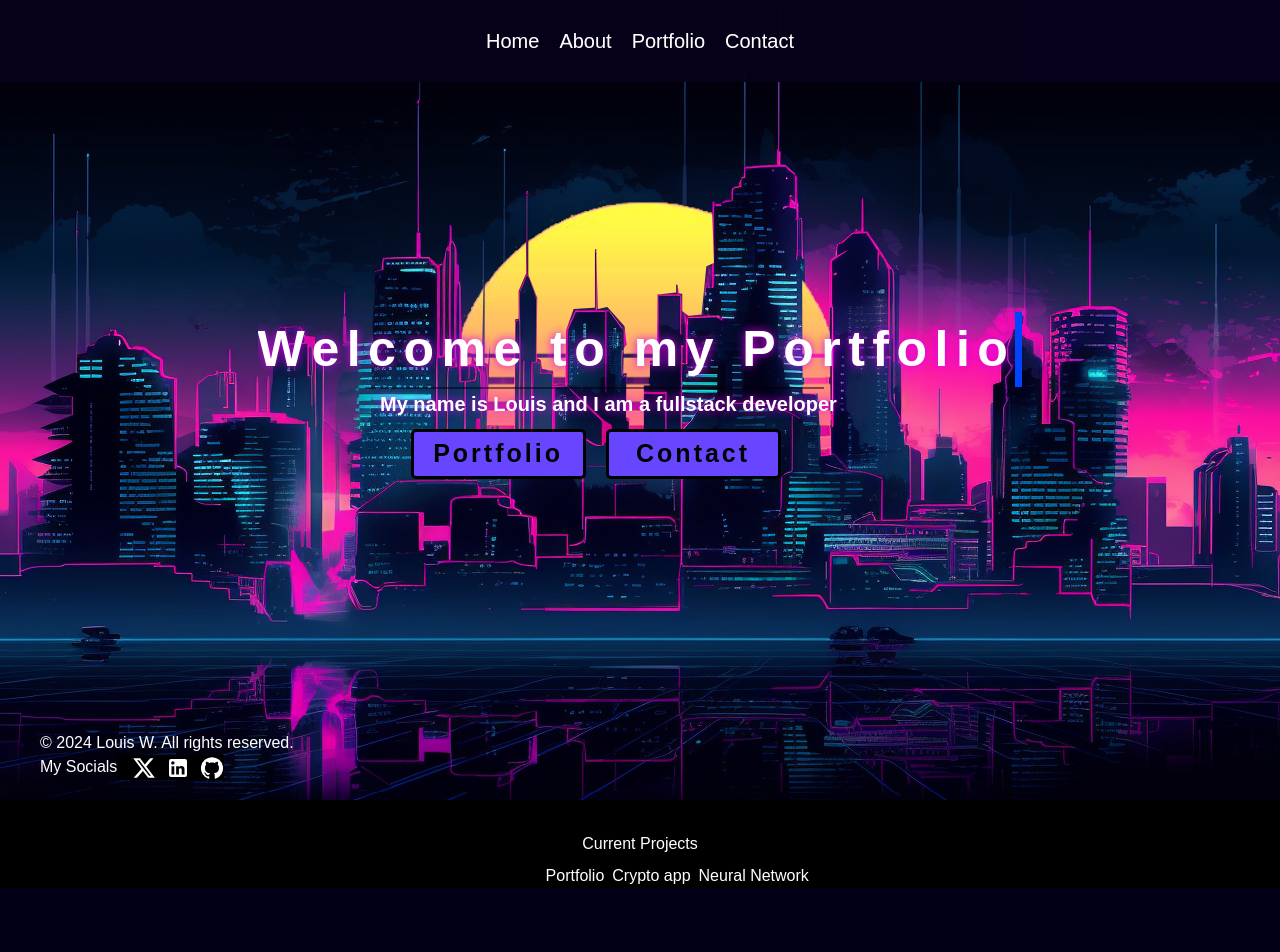
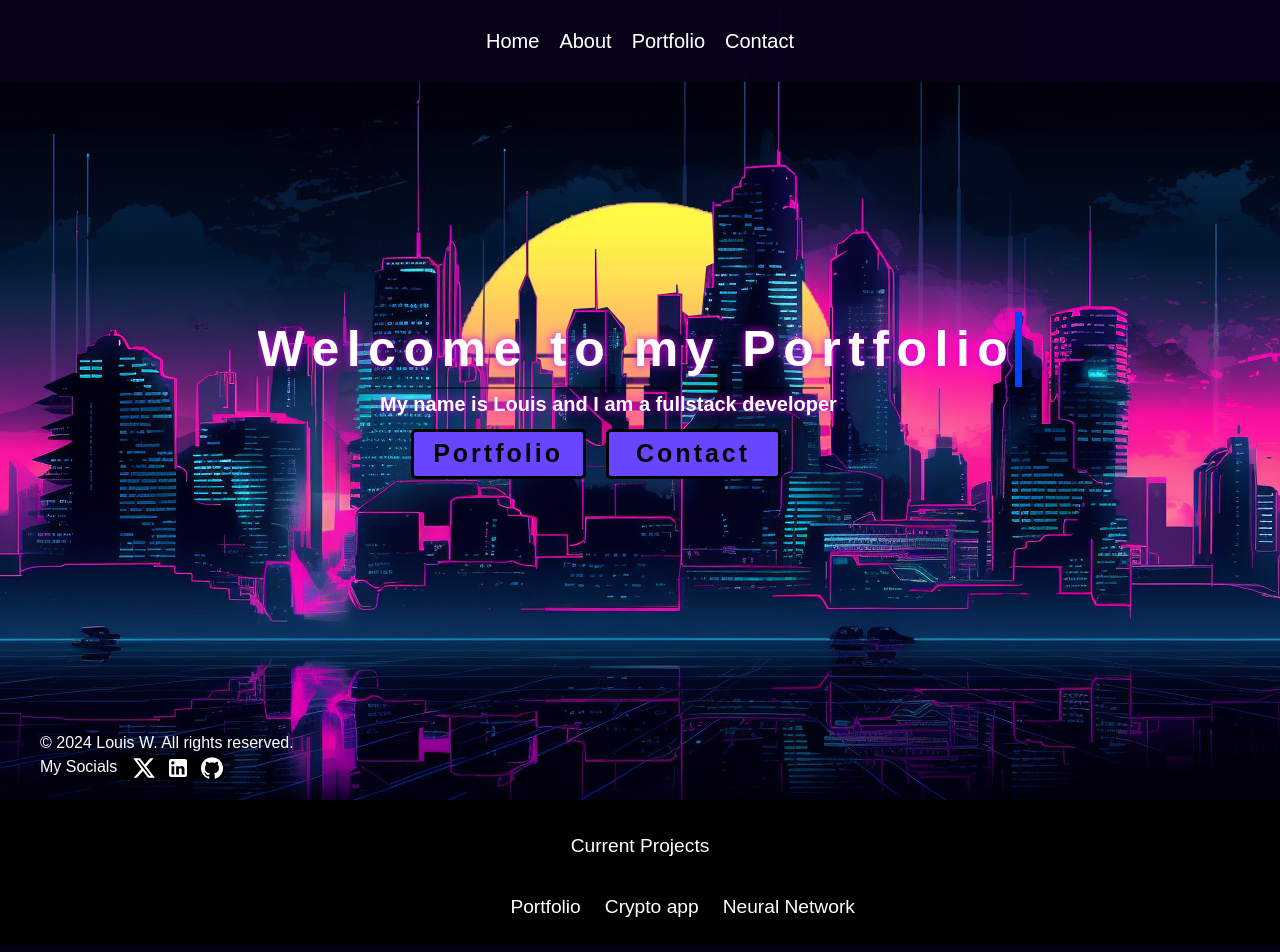
Before and after one commit to LouisWdev/Louis-react-portfolio, a React (Vite) app: page / in a window 1280 px wide. Shown: the top 952 px of the page. Built offline with nearby package versions, Linux system fonts and the light colour scheme.

Commit message:
New Projects

```diff
--- a/src/Pages/Home.tsx
+++ b/src/Pages/Home.tsx
@@ -65,18 +65,21 @@ const CurrentContainer = styled.div`
 `;
 
 const CurrentContainerTitle = styled.div`
-
+    padding-bottom: 3vh;
+    font-size: 1.5vw
 `;
 
 const ItemContainer = styled.div`
     display: flex;
     margin-top: 1vh;
-    margin-left: 42vw;
+    margin-left: 38vw;
+    padding-bottom: 3vh;
 
 `;
 
 const Item = styled.div`
-    margin-left: 1vh;
+    font-size: 1.5vw;
+    margin-left: 3vh;
 `;
 
 const ItemText = styled.div``;
```
